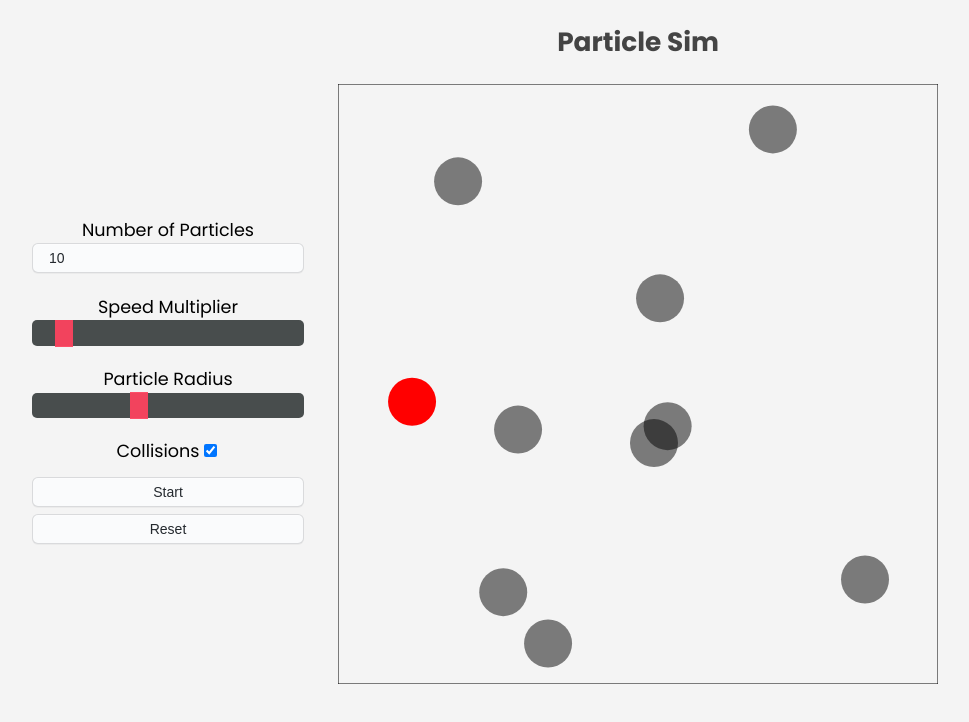
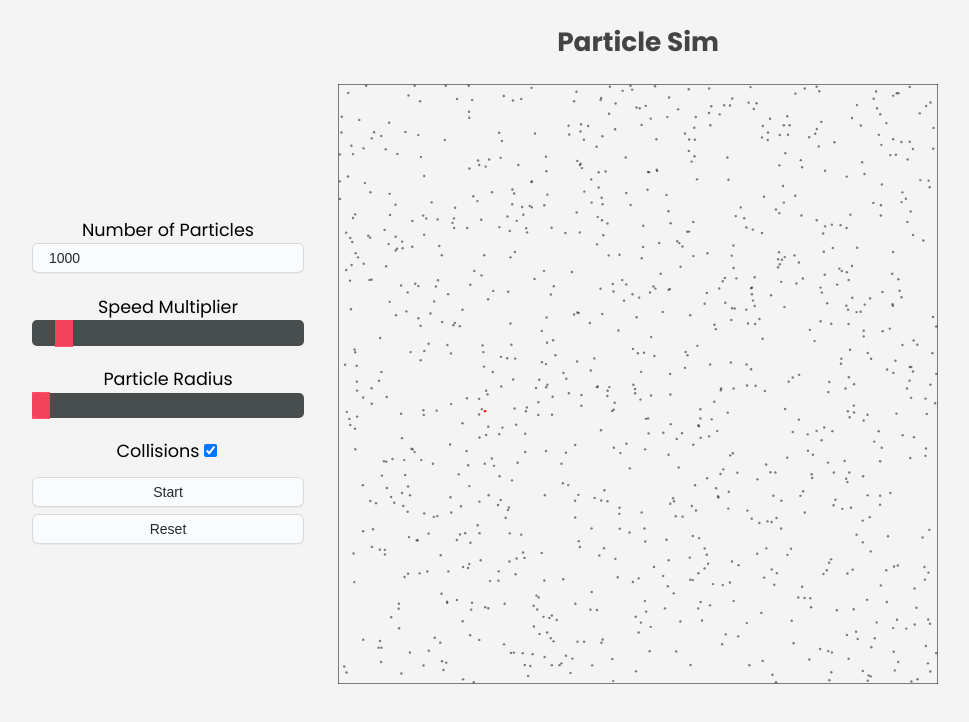
Before and after one commit to JBreidfjord/particle-sim, a React (Create React App) app: page / in a window 1280 px wide. Shown: the top 722 px of the page, without its empty margins (2-971 px from the left). Built offline with nearby package versions, Linux system fonts and the light colour scheme.

Commit message:
Update default values

```diff
--- a/src/Simulation.js
+++ b/src/Simulation.js
@@ -29,8 +29,8 @@ CanvasRenderingContext2D.prototype.drawCircle = function (x, y, radius, color) {
 };
 
 export default function Simulation() {
-  const [numParticles, setNumParticles] = useState(10);
-  const [radius, setRadius] = useState(0.04);
+  const [numParticles, setNumParticles] = useState(1000);
+  const [radius, setRadius] = useState(0.002);
   const [speedMult, setSpeedMult] = useState(1);
   const [particles, setParticles] = useState(() =>
     Particle.generateParticles(numParticles, radius)
```
